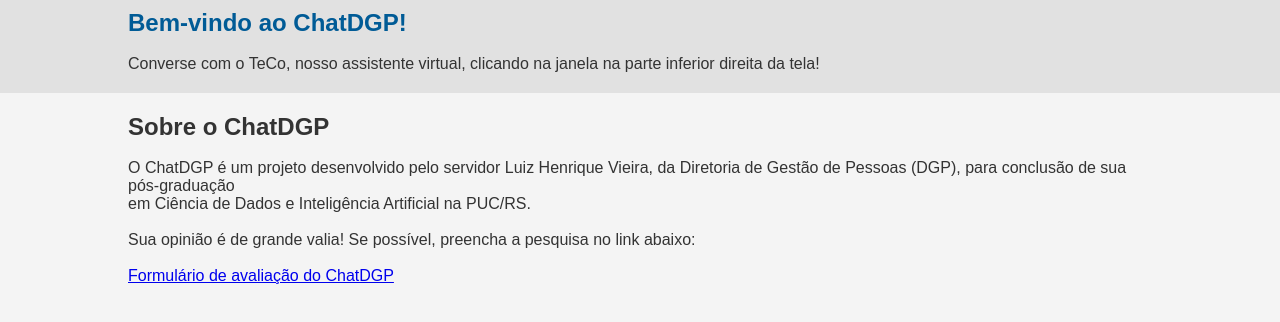
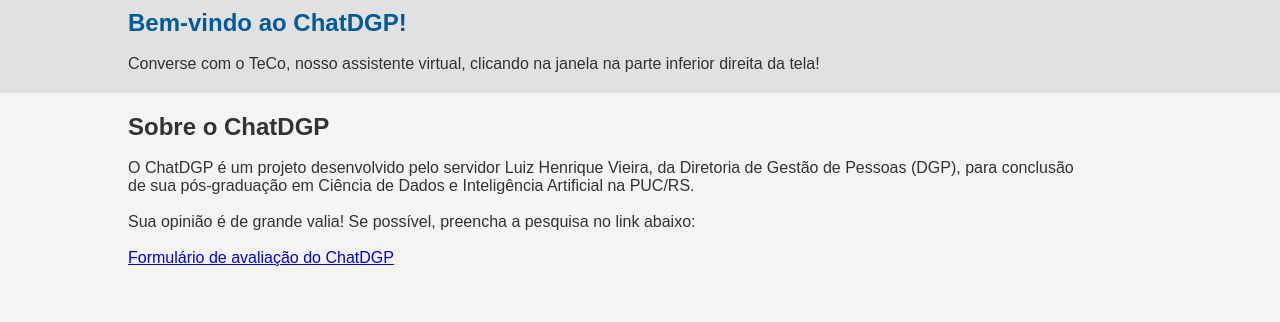
Before and after one commit to luizhvieira/ChatDGP, a plain HTML site: page index.html in a window 1280 px wide. Shown: the part 68-390 px from the top of the page. Drawn offline with nearby package versions, Linux system fonts and the light colour scheme.

Commit message:
Update index.html

```diff
--- a/index.html
+++ b/index.html
@@ -26,8 +26,8 @@
             <div class="container">
                 <h2>Sobre o ChatDGP</h2>
                 <br>
-                <p>O ChatDGP é um projeto desenvolvido pelo servidor Luiz Henrique Vieira, da Diretoria de Gestão de Pessoas (DGP), para conclusão de sua pós-graduação </p>
-                <p>em Ciência de Dados e Inteligência Artificial na PUC/RS. </p>
+                <p>O ChatDGP é um projeto desenvolvido pelo servidor Luiz Henrique Vieira, da Diretoria de Gestão de Pessoas (DGP), para conclusão </p>
+                <p> de sua pós-graduação em Ciência de Dados e Inteligência Artificial na PUC/RS. </p>
                 <br>
                 <p>Sua opinião é de grande valia! Se possível, preencha a pesquisa no link abaixo: </p>
                 <br>
```
